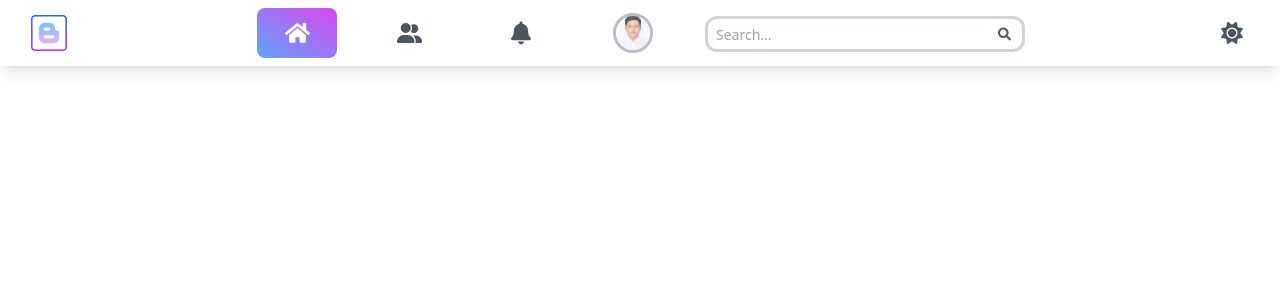
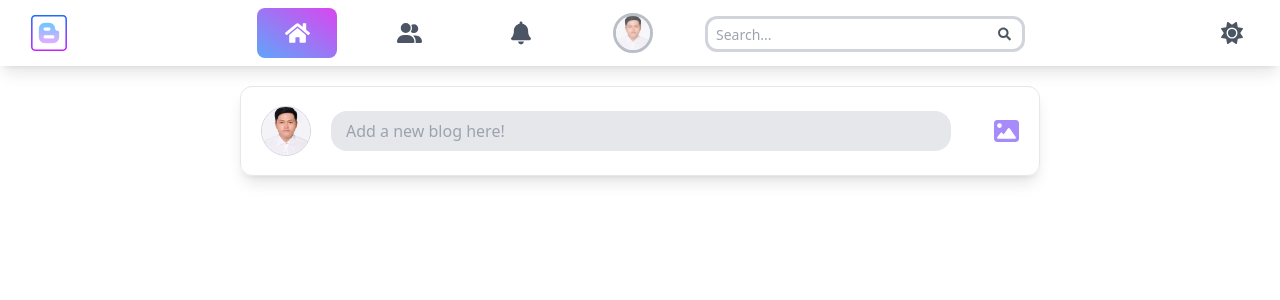
Before and after one commit to minhkhoa6868/blog-web-project, a React (Vite) app: page / in a window 1280 px wide. Shown: the top 300 px of the page. Built offline with nearby package versions, Linux system fonts and the light colour scheme.

Commit message:
home - add 2 AddBlog.jsx and BlogContent.jsx - add border and background color for other jsx file

```diff
--- a/src/App.jsx
+++ b/src/App.jsx
@@ -2,6 +2,7 @@ import { useState } from "react";
 
 import Navigation from "./components/Navigation"
 import Notification from "./components/Notification"
+import Home from "./components/Home";
 
 function App() {
   const [isActive, setIsActive] = useState('home');
@@ -13,6 +14,7 @@ function App() {
   return (
     <>
       <Navigation isSelected={isActive} onSelect={handleActive} />
+      {isActive === 'home' && <Home />}
       {isActive === 'notification' && <Notification />}
     </>
   )
--- /dev/null
+++ b/src/components/AddBlog.jsx
@@ -0,0 +1,39 @@
+export default function AddBlog() {
+  return (
+    <div
+      className="flex mx-auto shadow-lg w-[500px] sm:w-[600px] md:w-[680px] lg:w-[800px]
+        h-[90px] mt-[20px] p-[20px] border rounded-xl items-center justify-between
+        dark:bg-gray-700 dark:border-gray-500 transition-all ease duration-300"
+    >
+      <div className="flex items-center gap-5">
+        <img
+          src="account.jpg"
+          alt="account-img"
+          className="w-[50px] h-[50px] rounded-full object-cover border border-gray-300"
+        />
+        <button
+            className="bg-gray-200 text-gray-400 w-[320px] h-[40px] rounded-2xl
+            text-left px-[15px] hover:bg-gray-300 dark:hover:border-violet-400
+            dark:border-gray-400 dark:border-[3px] dark:bg-white transition-all
+            ease-out duration-300 sm:w-[420px] md:w-[500px] lg:w-[620px]"
+        >
+          Add a new blog here!
+        </button>
+      </div>
+      <button>
+        <svg
+          xmlns="http://www.w3.org/2000/svg"
+          viewBox="0 0 512 512"
+          height="50"
+          width="25"
+          x="0px"
+          y="0px"
+          className="fill-violet-400"
+        >
+          <path
+            d="M0 96C0 60.7 28.7 32 64 32H448c35.3 0 64 28.7 64 64V416c0 35.3-28.7 64-64 64H64c-35.3 0-64-28.7-64-64V96zM323.8 202.5c-4.5-6.6-11.9-10.5-19.8-10.5s-15.4 3.9-19.8 10.5l-87 127.6L170.7 297c-4.6-5.7-11.5-9-18.7-9s-14.2 3.3-18.7 9l-64 80c-5.8 7.2-6.9 17.1-2.9 25.4s12.4 13.6 21.6 13.6h96 32H424c8.9 0 17.1-4.9 21.2-12.8s3.6-17.4-1.4-24.7l-120-176zM112 192a48 48 0 1 0 0-96 48 48 0 1 0 0 96z" />
+        </svg>
+      </button>
+    </div>
+  );
+}
--- a/src/components/AppearNotification.jsx
+++ b/src/components/AppearNotification.jsx
@@ -6,7 +6,7 @@ export default function AppearNotification() {
       <a
         href="#"
         className="flex justify-between hover:bg-gray-200 hover:text-black px-3 py-2 border border-transparent
-                rounded-lg transition-all ease-out duration-300 h-[100px]"
+                rounded-lg transition-all ease-out duration-300 h-[100px] dark:bg-gray-700 dark:hover:bg-gray-200"
         id="status-notification"
       >
         <div className="flex gap-4">
--- /dev/null
+++ b/src/components/BlogContent.jsx
@@ -0,0 +1,7 @@
+export default function BlogContent() {
+    return (
+        <div>
+
+        </div>
+    );
+}
--- a/src/components/Home.jsx
+++ b/src/components/Home.jsx
@@ -1,7 +1,11 @@
+import AddBlog from "./AddBlog";
+import BlogContent from "./BlogContent";
+
 export default function Home() {
     return (
-        <>
-
-        </>
+        <div className="flex flex-col gap-7">
+            <AddBlog />
+            <BlogContent />
+        </div>
     );
 }
--- a/src/components/Navigation.jsx
+++ b/src/components/Navigation.jsx
@@ -127,7 +127,7 @@ export default function Navigation({ isSelected, onSelect }) {
               placeholder="Search..."
               className="w-[200px] h-[36px] pl-[8px] md:w-[260px] lg:w-[320px]
                         focus:border-violet-400 hover:border-violet-400 outline-none
-                        rounded-xl border-[3px] border-gray-300 dark:border-gray-500
+                        rounded-xl border-[3px] border-gray-300 dark:border-gray-400
                         dark:text-black dark:focus:border-violet-400 dark:hover:border-violet-400
                         translate-y-[8px] transition-all ease duration-200"
             />
--- a/src/components/Notification.jsx
+++ b/src/components/Notification.jsx
@@ -4,7 +4,7 @@ export default function Notification() {
   return (
     <div
       className="border dark:border-gray-700 rounded-lg w-[450px] xl:w-[900px] md:w-[700px] mx-auto my-4
-            transition-all ease duration-500 shadow-lg"
+            transition-all ease duration-500 shadow-lg dark:bg-gray-800"
     >
       <h1 className="font-bold text-2xl pl-6 py-4">Notification</h1>
       <AppearNotification />
```
